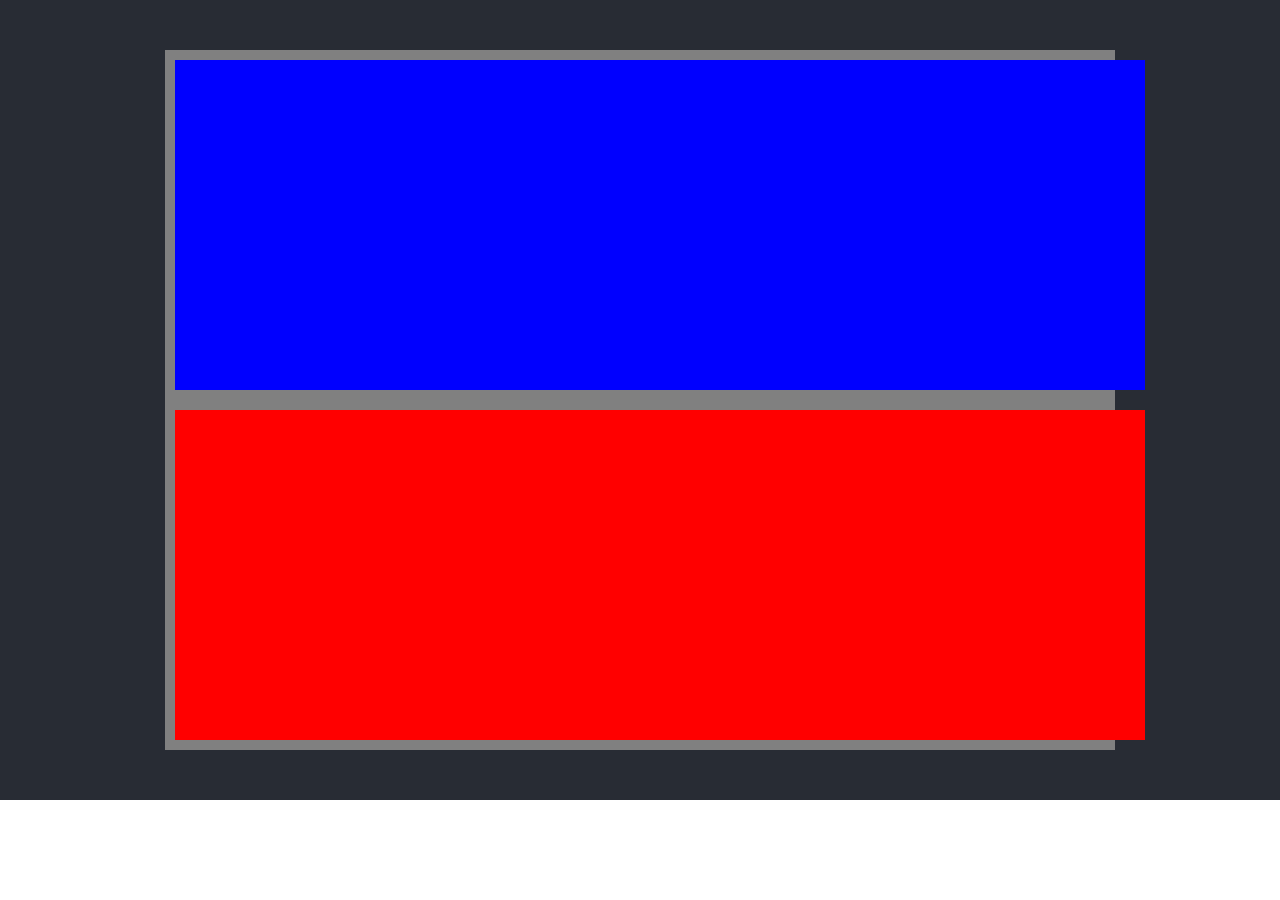
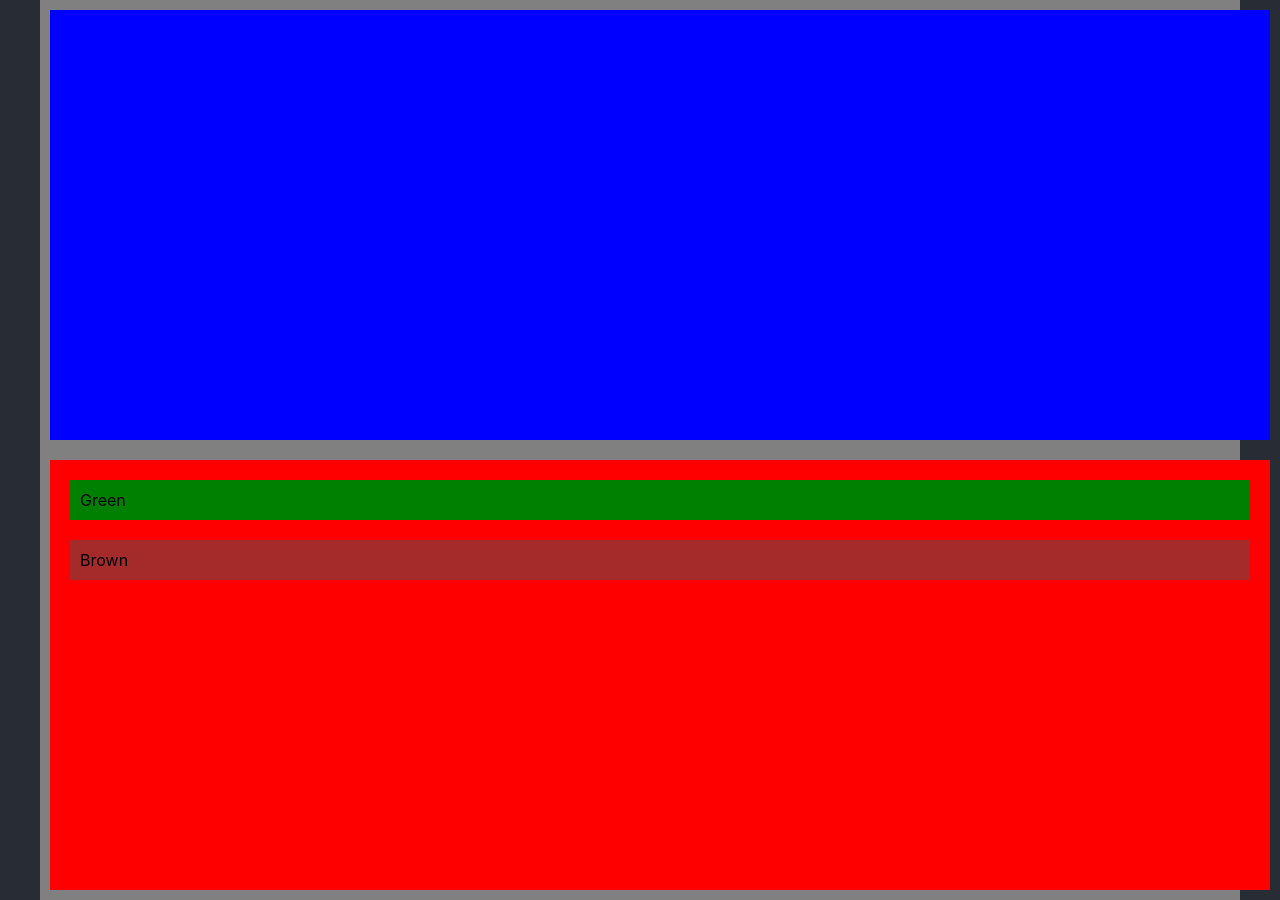
Before and after one commit to howlinbash/swayze, a React (Create React App) app: page / in a window 1280 px wide. Before the commit the page ends 800 px from the top, so only its background shows below. Built offline with nearby package versions, Linux system fonts and the light colour scheme.

Commit message:
green and brown

```diff
--- a/src/App.css
+++ b/src/App.css
@@ -10,8 +10,8 @@
 
 .Box {
   background-color: grey;
-  height: 700px;
-  width: 950px;
+  height: 900px;
+  width: 1200px;
   display: flex;
   flex-direction: column;
   justify-content: space-between;
@@ -31,4 +31,20 @@
   margin: 10px;
   width: 100%;
   height: 100%;
+
+  display: flex;
+  flex-direction: column;
+  /* justify-content: center; */
 }
+
+.Green {
+  background-color: green;
+  padding: 10px;
+  margin: 10px;
+}
+
+.Brown {
+  background-color: brown;
+  padding: 10px;
+  margin: 10px;
+}
--- a/src/App.js
+++ b/src/App.js
@@ -11,8 +11,16 @@ class App extends Component {
           </div>
           <div className="Red">
             <div className="Green">
-            <div className="pink">
+              Green
             </div>
+            <div className="Brown">
+              Brown
+              <div className="pink">
+              </div>
+              <div className="pink">
+              </div>
+              <div className="pink">
+              </div>
             </div>
           </div>
         </div>
```
